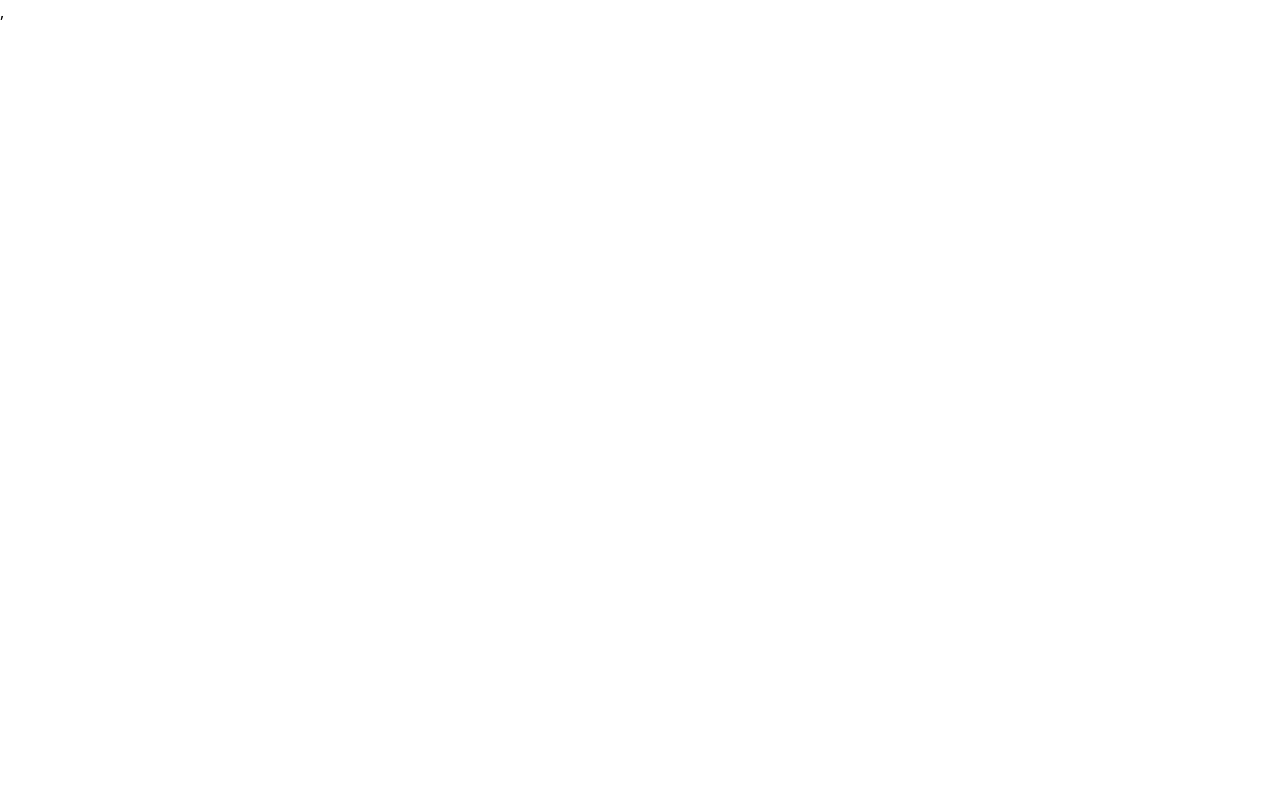
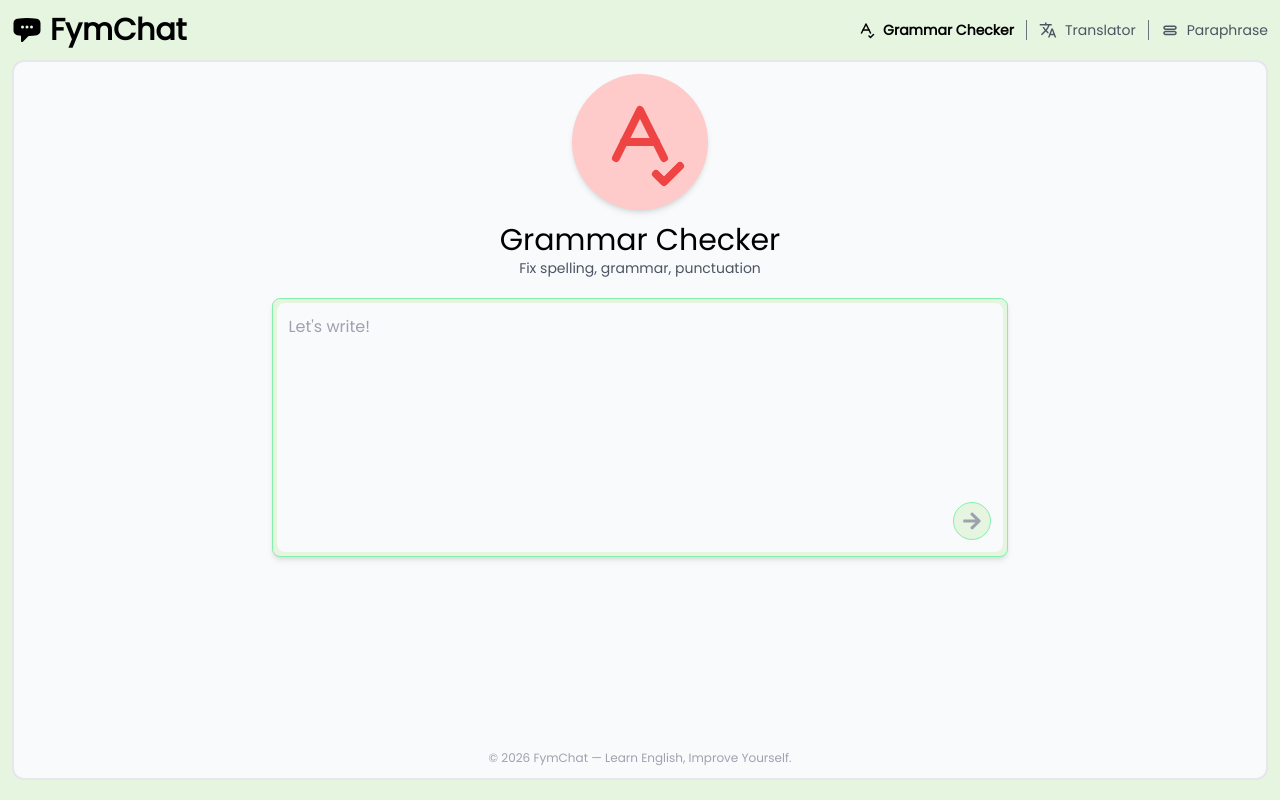
Before and after one commit to bernatzx/fymchat-web, a React (Vite) app: page /grammarchecker in a window 1280 px wide. Before the commit this address had no page. Built offline with nearby package versions, Linux system fonts and the light colour scheme.

Commit message:
app ui v1

```diff
--- a/src/App.jsx
+++ b/src/App.jsx
@@ -4,6 +4,7 @@ import Layout from './layout'
 import GrammarChecker from './pages/GrammarChecker'
 import Translator from './pages/Translator'
 import Paraphrase from './pages/Paraphrase'
+import Home from './pages/Home'
 
 function App() {
   const [count, setCount] = useState(0)
@@ -11,7 +12,8 @@ function App() {
   return (
     <Routes>
       <Route path='/' element={<Layout />}>
-        <Route index element={<GrammarChecker />} />
+        <Route index element={<Home />} />
+        <Route path='/grammarchecker' element={<GrammarChecker />} />
         <Route path='/translator' element={<Translator />} />
         <Route path='/paraphrase' element={<Paraphrase />} />
       </Route>
--- a/src/index.css
+++ b/src/index.css
@@ -5,15 +5,27 @@
 @tailwind utilities;
 
 @layer components {
-  .light-green {
+  .green-bg-color {
+    @apply bg-[#41ab5d];
+  }
+
+  .light-green-bg-color {
     @apply bg-[#e5f5e0];
   }
 
-  .white-color {
+  .white-bg-color {
     @apply bg-gray-50;
   }
 
-  .gray-border {
+  .gray-border-color {
     @apply border-gray-200;
   }
 }
+
+.no-scrollbar::-webkit-scrollbar {
+  display: none;
+}
+
+.no-scrollbar {
+  scrollbar-width: none;
+}
--- a/src/layout.jsx
+++ b/src/layout.jsx
@@ -5,10 +5,12 @@ import Footer from './partials/Footer'
 
 function Layout() {
   return (
-    <div className='font-poppins light-green px-3 pt-3'>
+    <div className='font-poppins light-green-bg-color px-3 pt-3 h-screen overflow-hidden'>
       <Header />
-      <div className='white-color gray-border border-2 p-3 rounded-tl-xl rounded-tr-xl'>
-        <Outlet />
+      <div className='white-bg-color gray-border-color border-2 p-3 rounded-tl-xl rounded-xl h-[calc(100vh-80px)] overflow-y-auto no-scrollbar flex flex-col'>
+        <div className='flex-1'>
+          <Outlet />
+        </div>
         <Footer />
       </div>
     </div>
--- a/src/main.jsx
+++ b/src/main.jsx
@@ -9,6 +9,6 @@ createRoot(document.getElementById('root')).render(
   <React.StrictMode>
     <BrowserRouter>
       <App />
-    </BrowserRouter>,
+    </BrowserRouter>
   </React.StrictMode>
 )
--- a/src/pages/GrammarChecker.jsx
+++ b/src/pages/GrammarChecker.jsx
@@ -1,31 +1,79 @@
-import React from 'react'
+import React, { useState } from 'react'
 import { FaArrowRight } from "react-icons/fa";
+import { LuSpellCheck } from "react-icons/lu";
+import { FaRegTrashAlt } from "react-icons/fa";
+import { RiRobot2Line } from "react-icons/ri";
 
 function GrammarChecker() {
+  const [masukkan, setMasukkan] = useState('');
+  const [hasil, setHasil] = useState(false);
+
   return (
-    <div className='flex justify-center py-20'>
+    <div className='flex justify-center'>
       <div className="flex-col w-4/5 md:w-3/5 space-y-5">
+        {/* INPUT */}
         <div className='text-center'>
-          <div className='text-3xl font-semibold'>Grammar Checker</div>
+          <div className='place-self-center text-8xl bg-red-200 text-red-500 rounded-full p-5 mb-3 shadow-md'>
+            <LuSpellCheck />
+          </div>
+          <div className='text-3xl font-medium'>Grammar Checker</div>
           <div className='text-gray-600 text-sm'>Fix spelling, grammar, punctuation</div>
         </div>
 
-        <div className='light-green border-green-300 border p-2 rounded-lg shadow-md'>
-          <div className='white-color rounded-lg p-3'>
+        <div className='light-green-bg-color border-green-300 border p-1 rounded-lg shadow-md'>
+          <div className='white-bg-color rounded-lg p-3 relative'>
             <textarea
               placeholder="Let's write!"
-              className='h-[150px] resize-none w-full bg-transparent outline-none'
+              className='h-[180px] resize-none w-full bg-transparent outline-none'
+              value={masukkan}
+              onChange={(e) => setMasukkan(e.target.value)}
               autoFocus
-              name=""
-              id=""
             ></textarea>
-            <div className='cursor-pointer hover:opacity-65 place-self-end light-green border-green-300 border p-2 rounded-full text-xl text-gray-400'>
-              <FaArrowRight />
+
+            {masukkan && (
+              <div className='text-gray-600 cursor-pointer hover:opacity-65 absolute bottom-4'>
+                <FaRegTrashAlt onClick={() => setMasukkan('')} />
+              </div>
+            )}
+
+            <div
+              onClick={() => setHasil(!hasil)}
+              className='place-self-end cursor-pointer hover:opacity-65 light-green-bg-color border-green-300 border p-2 rounded-full text-xl text-gray-400'
+            ><FaArrowRight />
             </div>
           </div>
         </div>
+
+        {/* RESULT */}
+        {hasil && (
+          <div className='light-green-bg-color border-green-300 border p-1 rounded-lg shadow-md'>
+            <div className='p-3 flex gap-2 items-center relative'>
+              <div className='text-lg bg-red-200 text-red-500  p-2 rounded-lg'>
+                <RiRobot2Line />
+              </div>
+              <div className='leading-none'>
+                <span className='font-medium'>
+                  Writing assistant
+                </span>
+                <br />
+                <span className='text-xs font-medium text-gray-500'>
+                  Grammar corrections
+                </span>
+              </div>
+
+              <div
+                onClick={() => setHasil(false)}
+                className="absolute right-3 text-gray-600 cursor-pointer hover:opacity-65"
+              ><FaRegTrashAlt />
+              </div>
+            </div>
+            <div className='white-bg-color text-sm rounded-lg p-3'>
+              Lorem ipsum dolor sit amet consectetur, adipisicing elit. Voluptatem, minus enim! Lorem ipsum dolor sit amet, consectetur adipisicing elit. Eaque culpa laborum labore accusamus ex, recusandae omnis, magni iure ipsam placeat nobis necessitatibus reiciendis! Earum reprehenderit vel minima cumque amet nisi.
+            </div>
+          </div>
+        )}
       </div>
-    </div>
+    </div >
   )
 }
 
--- /dev/null
+++ b/src/pages/Home.jsx
@@ -0,0 +1,19 @@
+import React from 'react'
+
+function Home() {
+  return (
+    <div className='w-full h-full flex items-center justify-center'>
+      <div className='text-center leading-10'>
+        <span className='text-7xl font-semibold'>
+          Welcome to <span className='text-green-500'>FymChat</span>!
+        </span>
+        <br />
+        <span className='font-medium'>
+          Improve your grammar, translate your words, and express your ideas better.
+        </span>
+      </div>
+    </div>
+  )
+}
+
+export default Home
--- a/src/pages/Paraphrase.jsx
+++ b/src/pages/Paraphrase.jsx
@@ -1,11 +1,48 @@
-import React from 'react'
+import React, { useState } from 'react'
+import { FaRegTrashAlt } from 'react-icons/fa';
+import { TiEqualsOutline } from "react-icons/ti";
 
 function Paraphrase() {
+  const [masukkan, setMasukkan] = useState('');
+
   return (
-    <div>
-      <div>
-        <div>Paraphrase</div>
-        <div>Rewrite and refine text</div>
+    <div className='flex justify-center'>
+      <div className="flex-col w-4/5 md:w-3/5 space-y-5">
+
+        <div className='text-center'>
+          <div className='place-self-center text-8xl bg-green-200 text-green-500 rounded-full p-5 mb-3 shadow-md'>
+            <TiEqualsOutline />
+          </div>
+          <div className='text-3xl font-medium'>Paraphrase</div>
+          <div className='text-gray-600 text-sm'>Rewrite and refine text</div>
+        </div>
+
+        <div className='light-green-bg-color border-green-300 border p-1 rounded-lg shadow-md'>
+          <div className='white-bg-color rounded-lg p-3 flex justify-between space-x-3'>
+            <div className='w-full flex-col relative'>
+              <textarea
+                className="h-[185px] w-full resize-none bg-transparent outline-none"
+                placeholder='To rewrite text, enter text here and press "Paraphrase".'
+                value={masukkan}
+                onChange={(e) => setMasukkan(e.target.value)}
+                autoFocus
+              ></textarea>
+              <div className='place-self-end flex items-center gap-2 green-bg-color text-white hover:opacity-65 cursor-pointer py-1 px-4 rounded-full '>
+                Paraphrase
+              </div>
+
+              {masukkan && (
+                <div onClick={() => setMasukkan('')} className="absolute bottom-1 text-gray-600 cursor-pointer hover:opacity-65">
+                  <FaRegTrashAlt />
+                </div>
+              )}
+            </div>
+            <div className="w-[1px] bg-gray-300"></div>
+
+            {/* RESULT */}
+            <div className="h-[185px] w-full overflow-y-auto break-words no-scrollbar"></div>
+          </div>
+        </div>
       </div>
     </div>
   )
--- a/src/pages/Translator.jsx
+++ b/src/pages/Translator.jsx
@@ -1,11 +1,52 @@
-import React from 'react'
+import React, { useState } from 'react'
+import { FaArrowRight } from "react-icons/fa";
+import { MdTranslate } from "react-icons/md";
+import { FaRegTrashAlt } from "react-icons/fa";
 
 function Translator() {
+  const [masukkan, setMasukkan] = useState('');
+
   return (
-    <div>
-      <div>
-        <div>Translator</div>
-        <div>Translate quickly and accurately</div>
+    <div className='flex justify-center'>
+      <div className="flex-col w-4/5 md:w-3/5 space-y-5">
+
+        <div className='text-center'>
+          <div className='place-self-center text-8xl bg-gray-200 text-gray-500 rounded-full p-5 mb-3 shadow-md'>
+            <MdTranslate />
+          </div>
+          <div className='text-3xl font-medium'>Translator</div>
+          <div className='text-gray-600 text-sm'>Translate quickly and accurately</div>
+        </div>
+
+        <div className='light-green-bg-color border-green-300 border p-1 rounded-lg shadow-md'>
+          <div className='white-bg-color rounded-lg p-3 space-y-3'>
+            <div className='flex justify-between space-x-3 h-[180px] relative'>
+              <textarea
+                className="h-full w-full resize-none bg-transparent outline-none"
+                placeholder='Enter text'
+                value={masukkan}
+                onChange={(e) => setMasukkan(e.target.value)}
+                autoFocus
+              ></textarea>
+
+              {masukkan && (
+                <div onClick={() => setMasukkan('')} className="text-gray-600 cursor-pointer hover:opacity-65 absolute flex justify-center left-[390px]">
+                  <FaRegTrashAlt />
+                </div>
+              )}
+
+              <div className="w-[1px] bg-gray-300"></div>
+
+              {/* RESULT */}
+              <div className="h-full w-full no-scrollbar"></div>
+
+            </div>
+            <div className='place-self-center overflow-y-auto break-words flex items-center gap-2 green-bg-color text-white hover:opacity-65 cursor-pointer py-1 px-4 rounded-full '>
+              <FaArrowRight /> Translate
+            </div>
+          </div>
+        </div>
+
       </div>
     </div>
   )
--- a/src/partials/Footer.jsx
+++ b/src/partials/Footer.jsx
@@ -2,8 +2,8 @@ import React from 'react'
 
 const Footer = () => {
   return (
-    <div className='flex justify-between pt-3'>
-      Footer
+    <div className='flex justify-between pt-6 text-xs text-gray-400 place-self-center'>
+      © 2026 FymChat — Learn English, Improve Yourself.
     </div>
   )
 }
--- a/src/partials/Header.jsx
+++ b/src/partials/Header.jsx
@@ -1,14 +1,54 @@
 import React from 'react'
 import { NavLink } from 'react-router-dom'
+import { MdTranslate } from "react-icons/md";
+import { LuSpellCheck } from "react-icons/lu";
+import { TiEqualsOutline } from "react-icons/ti";
+import { HiMiniChatBubbleLeftEllipsis } from "react-icons/hi2";
 
 const Header = () => {
   return (
     <div className='flex items-center justify-between pb-3'>
-      <span className='font-bold text-3xl'>FymChat</span>
-      <nav className='gap-6 flex text-sm'>
-        <NavLink className={({isActive}) => isActive ? 'font-semibold' : 'hover:opacity-65 text-gray-600'} to="/">Grammar Checker</NavLink>
-        <NavLink className={({isActive}) => isActive ? 'font-semibold' : 'hover:opacity-65 text-gray-600'} to="/translator">Translator</NavLink>
-        <NavLink className={({isActive}) => isActive ? 'font-semibold' : 'hover:opacity-65 text-gray-600'} to="/paraphrase">Paraphrase</NavLink>
+      <NavLink to={"/"} className='font-bold text-3xl flex items-center gap-2'>
+        <HiMiniChatBubbleLeftEllipsis />
+        FymChat
+      </NavLink>
+      <nav className='flex text-sm divide-gray-500 divide-x space-x-3'>
+        <NavLink
+          to="/grammarchecker"
+          className={({ isActive }) =>
+            `flex gap-2 items-center pl-3 ${isActive
+              ? 'font-semibold'
+              : 'hover:opacity-65 text-gray-600'
+            }`
+          }
+        >
+          <LuSpellCheck className='text-lg' />
+          Grammar Checker
+        </NavLink>
+        <NavLink
+          to="/translator"
+          className={({ isActive }) =>
+            `flex gap-2 items-center pl-3 ${isActive
+              ? 'font-semibold'
+              : 'hover:opacity-65 text-gray-600'
+            }`
+          }
+        >
+          <MdTranslate className='text-lg' />
+          Translator
+        </NavLink>
+        <NavLink
+          to="/paraphrase"
+          className={({ isActive }) =>
+            `flex gap-2 items-center pl-3 ${isActive
+              ? 'font-semibold'
+              : 'hover:opacity-65 text-gray-600'
+            }`
+          }
+        >
+          <TiEqualsOutline className='text-lg' />
+          Paraphrase
+        </NavLink>
       </nav>
     </div>
   )
```
